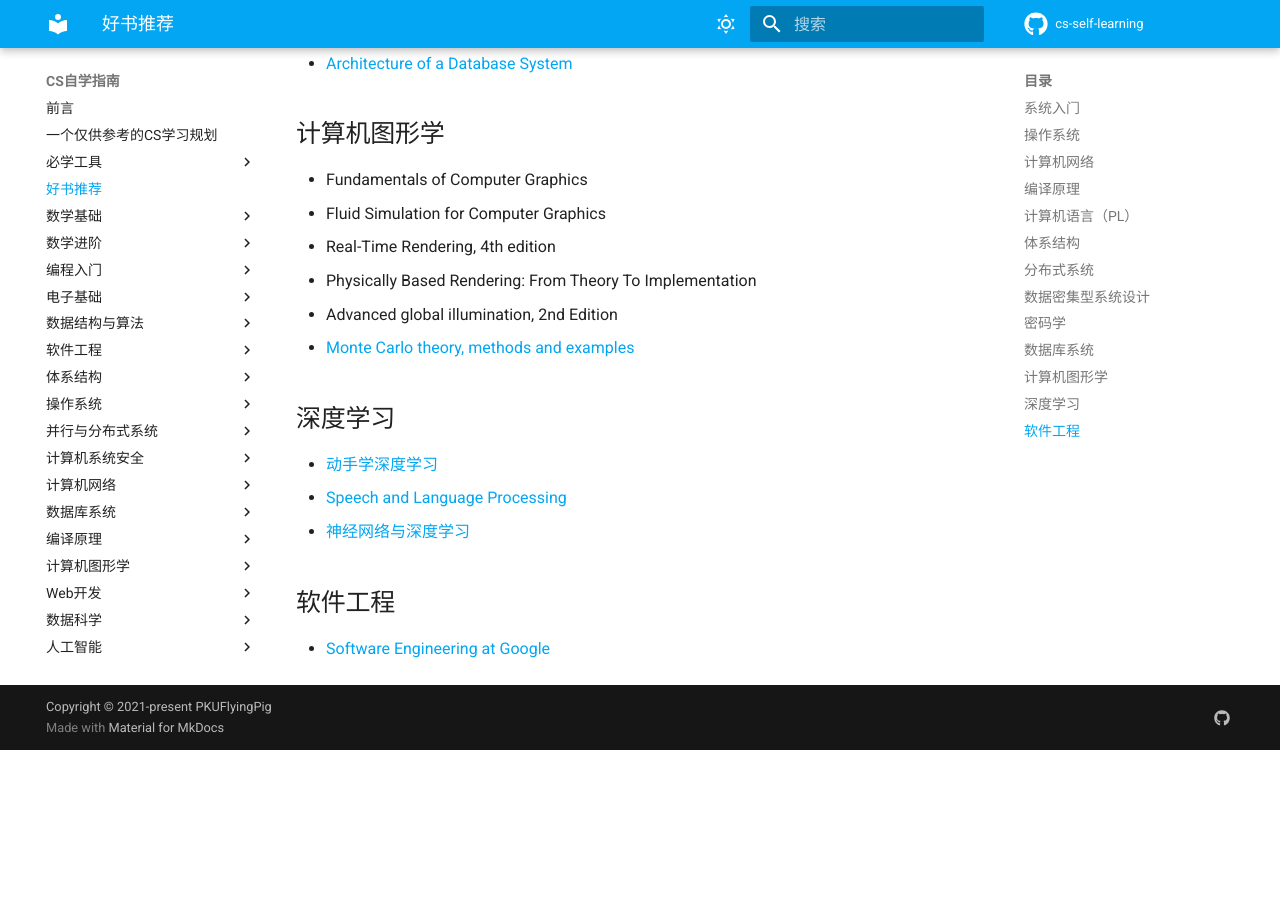
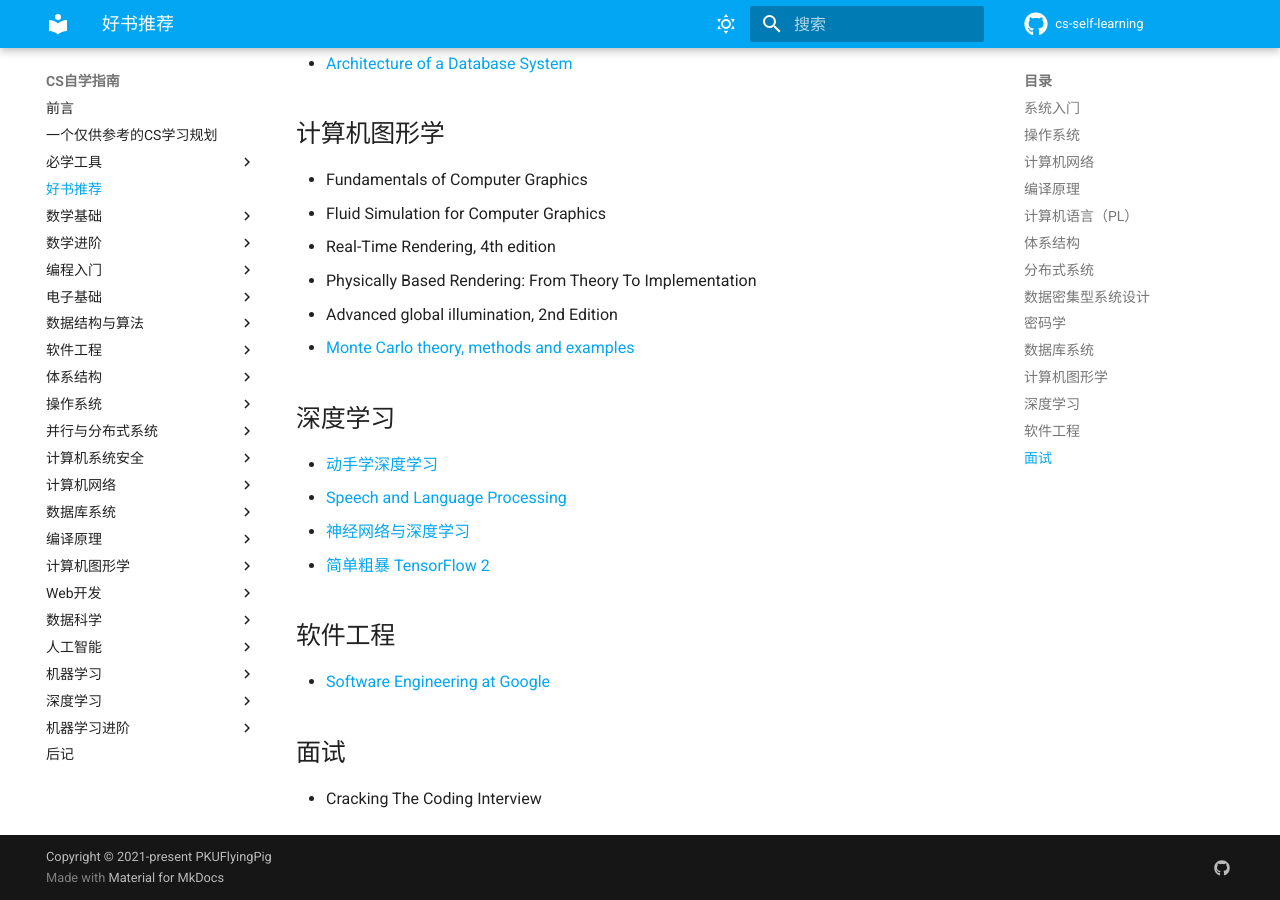
Before and after one commit to PKUFlyingPig/cs-self-learning, an MkDocs documentation site: the page built from docs/好书推荐.md, in a window 1280 px wide and 900 px high, scrolled down 2002 px. Built offline with MkDocs 1.6.1 and Material for MkDocs 9.7.7, drawn with Linux system fonts in a browser that asks for light colours; comment, search, counter and statistics services are not loaded; before the commit the page ends 2752 px from its top, so only the background shows below that.

Commit message:
add books

```diff
--- a/docs/好书推荐.md
+++ b/docs/好书推荐.md
@@ -52,5 +52,8 @@
 - [动手学深度学习](http://tangshusen.me/Dive-into-DL-PyTorch/#/)
 - [Speech and Language Processing](https://web.stanford.edu/~jurafsky/slp3/)
 - [神经网络与深度学习](https://nndl.github.io/)
+- [简单粗暴 TensorFlow 2](https://tf.wiki/)
 ## 软件工程
 - [Software Engineering at Google](https://abseil.io/resources/swe_at_google.2.pdf)
+## 面试
+- Cracking The Coding Interview
```
